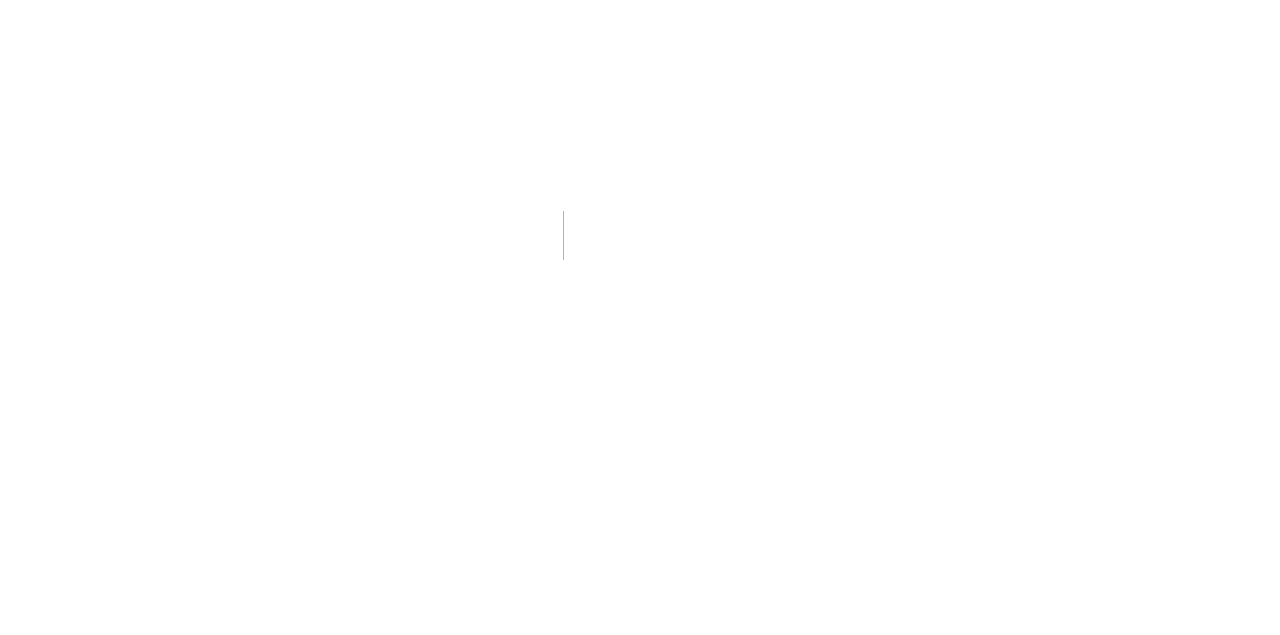
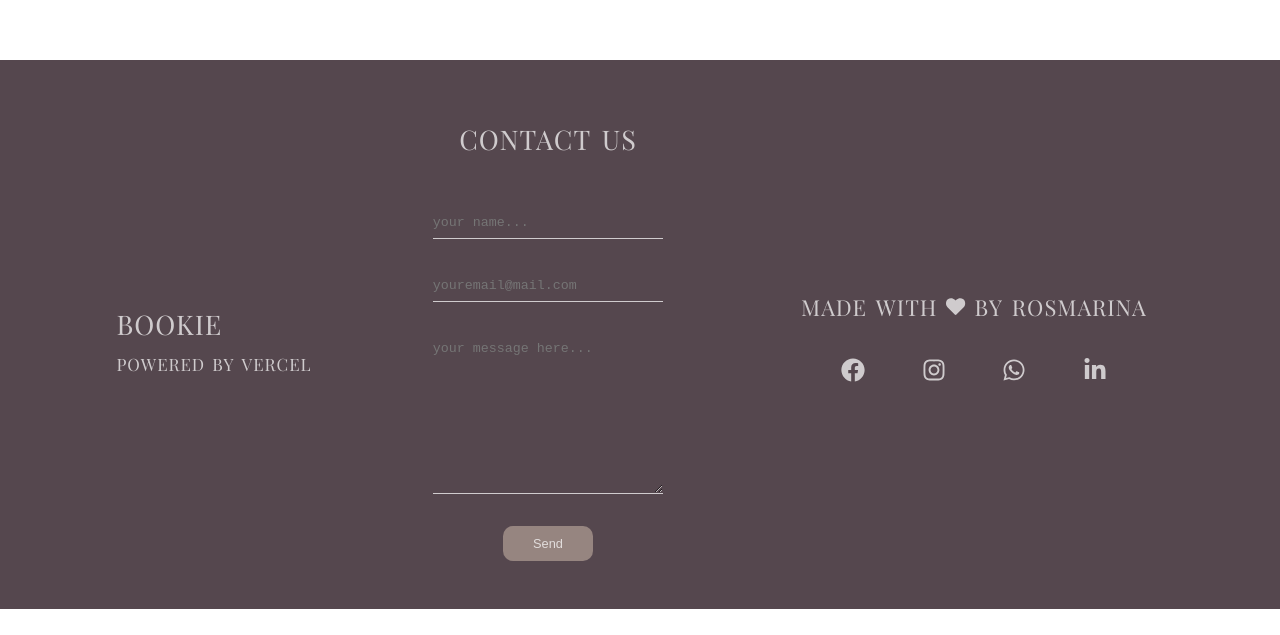
Before and after one commit to Ljusaj123/Bookie, a Next.js app: page /about-us in a window 1280 px wide. Before the commit this address had no page. Shown: the part 165-800 px from the top of the page. Built offline with nearby package versions, Linux system fonts and the light colour scheme.

Commit message:
komponenta za about

```diff
--- /dev/null
+++ b/pages/about-us.js
@@ -0,0 +1,46 @@
+import Footer from "../modules/footer/footer";
+
+const About = () => {
+    return (
+        <section className="about">
+            <header>
+                {/* ovdje ce biti header */}
+            </header>
+            <main className="introduction">
+                <h1>About Us</h1>
+                <p>Lorem ipsum dolor sit amet consectetur adipisicing elit.
+                    Soluta consequatur libero corporis iusto nam earum nemo alias
+                    vel cumque, distinctio magni minus, quas dolor non porro ipsam
+                    saepe. Voluptates, iusto? Laudantium placeat id accusantium
+                    recusandae cupiditate vitae est inventore? Rerum dolores hic
+                    minus rem labore beatae maiores sequi facilis excepturi
+                    voluptatibus itaque obcaecati, ut pariatur, accusantium sunt
+                    nihil optio quo ipsa exercitationem impedit aspernatur! Natus
+                    rem cupiditate voluptates quibusdam suscipit, et animi cum,
+                    dolores ullam at porro ipsa consectetur similique repellendus
+                    esse officia beatae eligendi laborum iure sint dolorum velit
+                    ducimus deleniti! Iusto quis culpa voluptate tempore autem
+                    reprehenderit aliquam?
+                </p>
+            </main>
+            <section className="vision">
+                <div className="picture-container">
+                    <div></div>
+                </div>
+                <div className="text-container">
+                    <h1>Our Vision</h1>
+                    <p>Lorem ipsum dolor sit amet consectetur adipisicing elit.
+                        Ipsum molestias aliquam, maiores distinctio quia voluptatem
+                        inventore soluta facilis nisi qui? Odit, culpa blanditiis.
+                        Assumenda, ea sunt quis natus sequi nesciunt.Soluta consequatur libero corporis iusto nam earum nemo alias
+                        vel cumque, distinctio magni minus, quas dolor non porro ipsam
+                        saepe. Voluptates, iusto?
+                    </p>
+                </div>
+            </section>
+            <Footer />
+        </section>
+    )
+}
+
+export default About;
```
